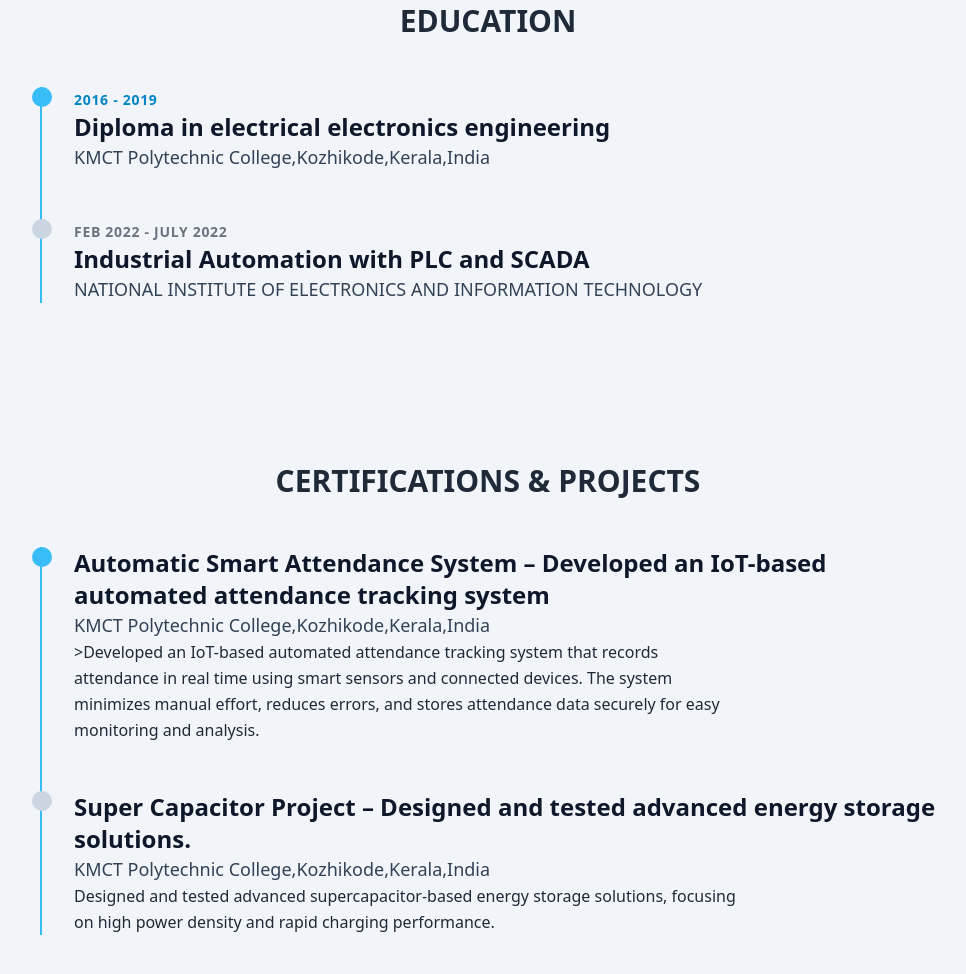
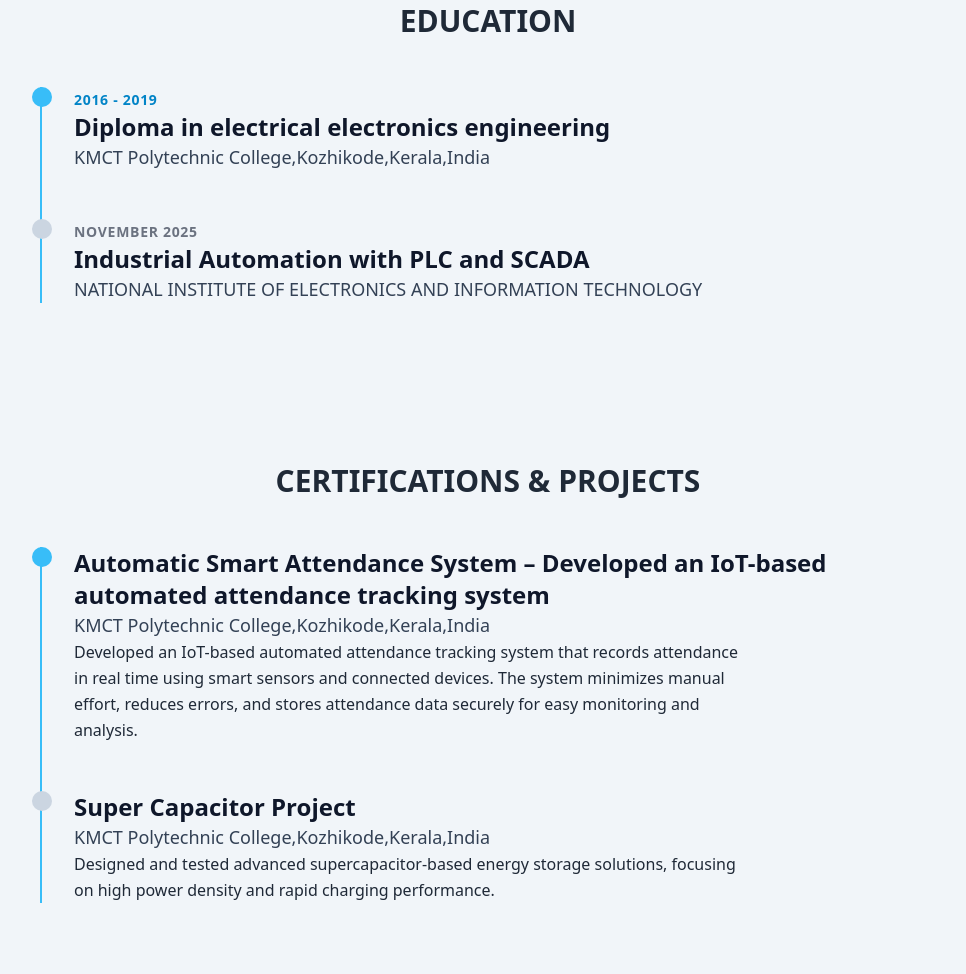
Before and after one commit to dilnas/Dilnas-kasim, a plain HTML site: page index.html in a window 1280 px wide. Shown: the part 2984-3958 px from the top of the page, without its empty margins (152-1118 px from the left). Drawn offline with nearby package versions, Linux system fonts and the light colour scheme.

Commit message:
Update index.html

```diff
--- a/index.html
+++ b/index.html
@@ -132,7 +132,7 @@
 
                 <div>
                     <div class="absolute -left-2.5 w-5 h-5 bg-slate-300 rounded-full"></div>
-                    <span class="text-gray-500 font-bold uppercase tracking-wider text-sm">Feb 2022 - July 2022</span>
+                    <span class="text-gray-500 font-bold uppercase tracking-wider text-sm">November 2025 </span>
                     <h4 class="text-2xl font-bold text-slate-900">Industrial Automation with PLC and SCADA </h4>
                     <p class="text-lg font-medium text-slate-700">NATIONAL INSTITUTE OF ELECTRONICS AND INFORMATION TECHNOLOGY </p>
                 </div>
@@ -149,12 +149,12 @@
                     <div class="absolute -left-2.5 w-5 h-5 bg-sky-400 rounded-full"></div>
                     <h4 class="text-2xl font-bold text-slate-900">Automatic Smart Attendance System – Developed an IoT-based automated attendance tracking system</h4>
                     <p class="text-lg font-medium text-slate-700">KMCT Polytechnic College,Kozhikode,Kerala,India </p>
-                    <p class="test-xl text-grey-300 max-w-2xl leading-relaxed">>Developed an IoT-based automated attendance tracking system that records attendance in real time using smart sensors and connected devices. The system minimizes manual effort, reduces errors, and stores attendance data securely for easy monitoring and analysis. </p>
+                    <p class="test-xl text-grey-300 max-w-2xl leading-relaxed">Developed an IoT-based automated attendance tracking system that records attendance in real time using smart sensors and connected devices. The system minimizes manual effort, reduces errors, and stores attendance data securely for easy monitoring and analysis. </p>
                 </div>
 
                 <div>
                     <div class="absolute -left-2.5 w-5 h-5 bg-slate-300 rounded-full"></div>
-                    <h4 class="text-2xl font-bold text-slate-900">Super Capacitor Project – Designed and tested advanced energy storage solutions. </h4>
+                    <h4 class="text-2xl font-bold text-slate-900">Super Capacitor Project </h4>
                     <p class="text-lg font-medium text-slate-700">KMCT Polytechnic College,Kozhikode,Kerala,India </p>
                     <p class="test-xl text-grey-300 max-w-2xl leading-relaxed">Designed and tested advanced supercapacitor-based energy storage solutions, focusing on high power density and rapid charging performance. </p>
                 </div>
```
